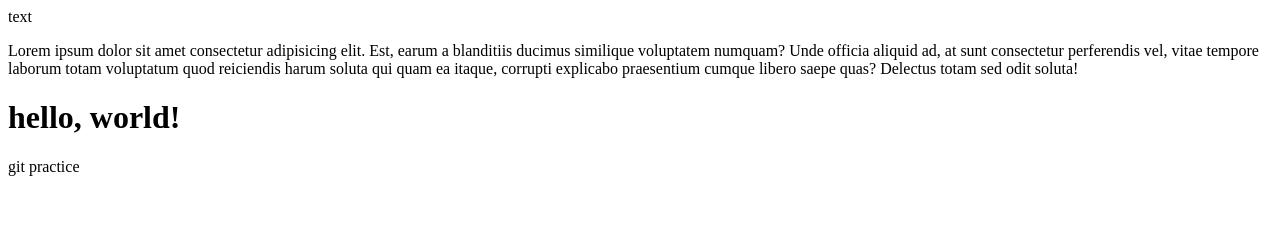
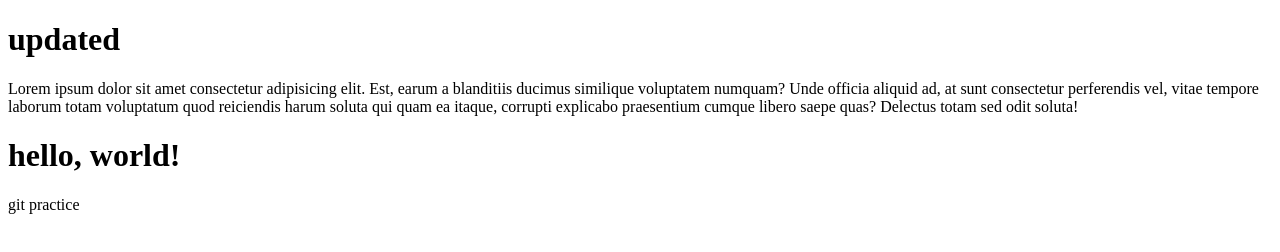
Before and after one commit to michaelflabysis/TESTINGTESTING, a plain HTML site: page index.html in a window 1280 px wide. Drawn offline with Linux system fonts and the light colour scheme.

Commit message:
added heading

```diff
--- a/index.html
+++ b/index.html
@@ -6,7 +6,7 @@
     <title>Document</title>
   </head>
   <body>
-    text
+    <h1>updated</h1>
     <p>
       Lorem ipsum dolor sit amet consectetur adipisicing elit. Est, earum a
       blanditiis ducimus similique voluptatem numquam? Unde officia aliquid ad,
```
